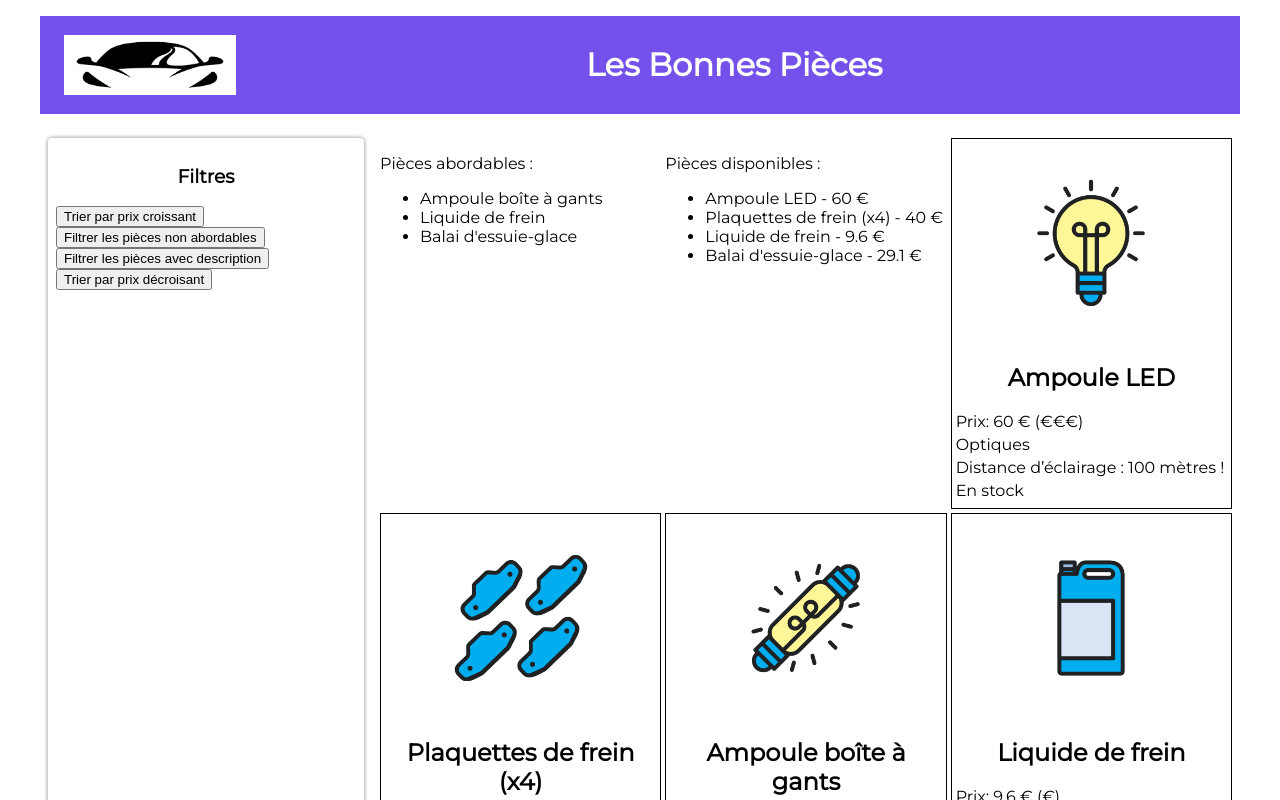
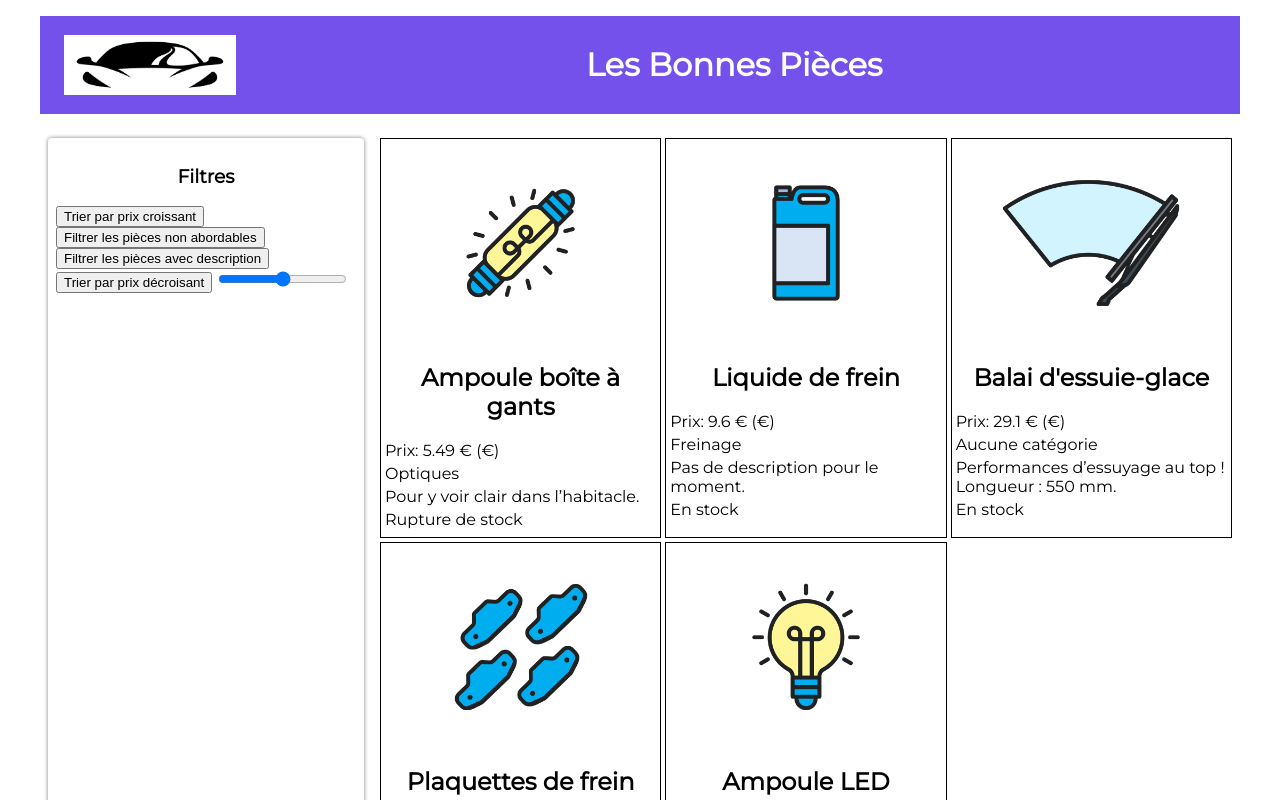
Before and after one commit to der411/Les_Bonnes_Pi-ces_JavaScript_OC, a website: page index.html in a window 1280 px wide. Both pictures are taken after a click on the button "Trier par prix croissant". Shown: the top 800 px of the page. Drawn offline with Linux system fonts and the light colour scheme.

Commit message:
Chapitre 2 Exercice 3

```diff
--- a/index.html
+++ b/index.html
@@ -22,6 +22,7 @@
 				<button class="btn-filtrer-description">Filtrer les pièces avec description</button>
 				<br>
 				<button class="btn-trier-decroissant">Trier par prix décroisant</button>
+				<input type="range" name="prix-max" id="prix-max" min="0" max="60" step="5">
 			</section>
 
 			<!-- Fiches produits -->
--- a/pieces.js
+++ b/pieces.js
@@ -1,3 +1,9 @@
+
+
+//--------------------PARTIE 1-------------------//
+
+
+
 // Récupération des pièces depuis le fichier JSON
 const reponse = await fetch("pieces-autos.json");
 const pieces = await reponse.json();
@@ -30,74 +36,78 @@ const pieces = await reponse.json();
 // sectionFiches.appendChild(descriptionElement);
 // sectionFiches.appendChild(disponibiliteElement);
 
-for (let i = 0; i < pieces.length; i++) {
-  // Récupération de l'élément du DOM qui accueillera les fiches
-  const sectionFiches = document.querySelector(".fiches");
 
-  // Création d’une balise dédiée à une pièce automobile
-  const pieceElement = document.createElement("article");
+//--------------------PARTIE 2-------------------//
 
-  // On crée les éléments
-  const imageElement = document.createElement("img");
-  const nomElement = document.createElement("h2");
-  const prixElement = document.createElement("p");
-  const categorieElement = document.createElement("p");
-  const descriptionElement = document.createElement("p");
-  const disponibiliteElement = document.createElement("p");
+// for (let i = 0; i < pieces.length; i++) {
+//   // Récupération de l'élément du DOM qui accueillera les fiches
+//   const sectionFiches = document.querySelector(".fiches");
 
-  // On accède à l’indice i de la liste pieces pour configurer la source des éléments.
-  imageElement.src = pieces[i].image;
-  nomElement.innerText = pieces[i].nom;
-  prixElement.innerText = `Prix: ${pieces[i].prix} € (${pieces[i].prix < 35 ? "€" : "€€€"})`;
-  categorieElement.innerText = pieces[i].categorie ?? "Aucune catégorie";
-  descriptionElement.innerText = pieces[i].description ?? "Pas de description pour le moment.";
-  disponibiliteElement.innerText = pieces[i].disponibilite ? "En stock" : "Rupture de stock";
+//   // Création d’une balise dédiée à une pièce automobile
+//   const pieceElement = document.createElement("article");
 
-  // On rattache la balise article à la section Fiches
-  sectionFiches.appendChild(pieceElement);
+//   // On crée les éléments
+//   const imageElement = document.createElement("img");
+//   const nomElement = document.createElement("h2");
+//   const prixElement = document.createElement("p");
+//   const categorieElement = document.createElement("p");
+//   const descriptionElement = document.createElement("p");
+//   const disponibiliteElement = document.createElement("p");
 
-  // On rattache l’image à pieceElement (la balise article)
-  pieceElement.appendChild(imageElement);
-  pieceElement.appendChild(nomElement);
-  pieceElement.appendChild(prixElement);
-  pieceElement.appendChild(categorieElement);
-  pieceElement.appendChild(descriptionElement);
-  pieceElement.appendChild(disponibiliteElement);
-}
+//   // On accède à l’indice i de la liste pieces pour configurer la source des éléments.
+//   imageElement.src = pieces[i].image;
+//   nomElement.innerText = pieces[i].nom;
+//   prixElement.innerText = `Prix: ${pieces[i].prix} € (${pieces[i].prix < 35 ? "€" : "€€€"})`;
+//   categorieElement.innerText = pieces[i].categorie ?? "Aucune catégorie";
+//   descriptionElement.innerText = pieces[i].description ?? "Pas de description pour le moment.";
+//   disponibiliteElement.innerText = pieces[i].disponibilite ? "En stock" : "Rupture de stock";
 
-const boutonTrier = document.querySelector(".btn-trier");
-boutonTrier.addEventListener("click", function () {
-  const piecesOrdonnees = Array.from(pieces);
-  piecesOrdonnees.sort(function (a, b) {
-    return a.prix - b.prix;
-  });
-  console.log(piecesOrdonnees);
-});
+//   // On rattache la balise article à la section Fiches
+//   sectionFiches.appendChild(pieceElement);
 
-const boutonFiltrer = document.querySelector(".btn-filtrer");
-boutonFiltrer.addEventListener("click", function () {
-  const piecesFiltrees = pieces.filter(function (piece) {
-    return piece.prix <= 35;
-  });
-  console.log(piecesFiltrees);
-});
+//   // On rattache l’image à pieceElement (la balise article)
+//   pieceElement.appendChild(imageElement);
+//   pieceElement.appendChild(nomElement);
+//   pieceElement.appendChild(prixElement);
+//   pieceElement.appendChild(categorieElement);
+//   pieceElement.appendChild(descriptionElement);
+//   pieceElement.appendChild(disponibiliteElement);
+// }
 
-const boutonTrierDecroissant = document.querySelector(".btn-trier-decroissant");
-boutonTrierDecroissant.addEventListener("click", function () {
-  const piecesOrdonnees = Array.from(pieces);
-  piecesOrdonnees.sort(function (a, b) {
-    return b.prix - a.prix;
-  });
-  console.log(piecesOrdonnees);
-});
+// //Ajout du listenner pour filtrer les pièces par catégorie
+// const boutonTrier = document.querySelector(".btn-trier");
+// boutonTrier.addEventListener("click", function () {
+//   const piecesOrdonnees = Array.from(pieces);
+//   piecesOrdonnees.sort(function (a, b) {
+//     return a.prix - b.prix;
+//   });
+//   console.log(piecesOrdonnees);
+// });
 
-const boutonFiltrerDescription = document.querySelector(".btn-filtrer-description");
-boutonFiltrerDescription.addEventListener("click", function () {
-  const piecesFiltrees = pieces.filter(function (piece) {
-    return piece.description;
-  });
-  console.log(piecesFiltrees);
-});
+// const boutonFiltrer = document.querySelector(".btn-filtrer");
+// boutonFiltrer.addEventListener("click", function () {
+//   const piecesFiltrees = pieces.filter(function (piece) {
+//     return piece.prix <= 35;
+//   });
+//   console.log(piecesFiltrees);
+// });
+
+// const boutonTrierDecroissant = document.querySelector(".btn-trier-decroissant");
+// boutonTrierDecroissant.addEventListener("click", function () {
+//   const piecesOrdonnees = Array.from(pieces);
+//   piecesOrdonnees.sort(function (a, b) {
+//     return b.prix - a.prix;
+//   });
+//   console.log(piecesOrdonnees);
+// });
+
+// const boutonFiltrerDescription = document.querySelector(".btn-filtrer-description");
+// boutonFiltrerDescription.addEventListener("click", function () {
+//   const piecesFiltrees = pieces.filter(function (piece) {
+//     return piece.description;
+//   });
+//   console.log(piecesFiltrees);
+// });
 
 
 
@@ -146,3 +156,95 @@ for(let i=0; i < nomsDisponibles.length ; i++){
 }
 // Ajout de l'en-tête puis de la liste au bloc résultats filtres
 document.querySelector('.disponibles').appendChild(disponiblesElements)
+
+
+
+//--------------------PARTIE 3-------------------//
+
+// Efface le contenu de la balise body et donc l’écran
+document.querySelector(".fiches").innerHTML = '';
+
+function genererPieces(pieces) {
+
+for (let i = 0; i < pieces.length; i++) {
+  // Récupération de l'élément du DOM qui accueillera les fiches
+  const sectionFiches = document.querySelector(".fiches");
+
+  // Création d’une balise dédiée à une pièce automobile
+  const pieceElement = document.createElement("article");
+
+  // On crée les éléments
+  const imageElement = document.createElement("img");
+  const nomElement = document.createElement("h2");
+  const prixElement = document.createElement("p");
+  const categorieElement = document.createElement("p");
+  const descriptionElement = document.createElement("p");
+  const disponibiliteElement = document.createElement("p");
+
+  // On accède à l’indice i de la liste pieces pour configurer la source des éléments.
+  imageElement.src = pieces[i].image;
+  nomElement.innerText = pieces[i].nom;
+  prixElement.innerText = `Prix: ${pieces[i].prix} € (${pieces[i].prix < 35 ? "€" : "€€€"})`;
+  categorieElement.innerText = pieces[i].categorie ?? "Aucune catégorie";
+  descriptionElement.innerText = pieces[i].description ?? "Pas de description pour le moment.";
+  disponibiliteElement.innerText = pieces[i].disponibilite ? "En stock" : "Rupture de stock";
+
+  // On rattache la balise article à la section Fiches
+  sectionFiches.appendChild(pieceElement);
+
+  // On rattache l’image à pieceElement (la balise article)
+  pieceElement.appendChild(imageElement);
+  pieceElement.appendChild(nomElement);
+  pieceElement.appendChild(prixElement);
+  pieceElement.appendChild(categorieElement);
+  pieceElement.appendChild(descriptionElement);
+  pieceElement.appendChild(disponibiliteElement);
+}
+}
+
+//Appel de la fonction pour le premier affichage de la page
+genererPieces(pieces);
+
+
+
+//Ajout du listenner pour filtrer les pièces par catégorie
+const boutonTrier = document.querySelector(".btn-trier");
+boutonTrier.addEventListener("click", function () {
+  const piecesOrdonnees = Array.from(pieces);
+  piecesOrdonnees.sort(function (a, b) {
+    return a.prix - b.prix;
+  });
+  document.querySelector(".fiches").innerHTML = '';
+  genererPieces(piecesOrdonnees);
+});
+
+
+const boutonTrierDecroissant = document.querySelector(".btn-trier-decroissant");
+boutonTrierDecroissant.addEventListener("click", function () {
+  const piecesOrdonnees = Array.from(pieces);
+  piecesOrdonnees.sort(function (a, b) {
+    return b.prix - a.prix;
+  });
+  document.querySelector(".fiches").innerHTML = '';
+  genererPieces(piecesOrdonnees);
+});
+
+// Ajout du listener pour filtrer les pièces non abordables
+const boutonFiltrer = document.querySelector(".btn-filtrer");
+boutonFiltrer.addEventListener("click", function () {
+   const piecesFiltrees = pieces.filter(function (piece) {
+       return piece.disponibilite;
+   });
+   // Effacement de l'écran et regénération de la page avec les pièces filtrées uniquement
+  document.querySelector(".fiches").innerHTML = "";
+  genererPieces(piecesFiltrees);
+});
+
+const inputPrixMax = document.querySelector('#prix-max');
+inputPrixMax.addEventListener('input', function(){
+  const piecesFiltrees = pieces.filter(function(piece){
+    return piece.prix <= inputPrixMax.value;
+  });
+  document.querySelector(".fiches").innerHTML = "";
+  genererPieces(piecesFiltrees);
+});
```
